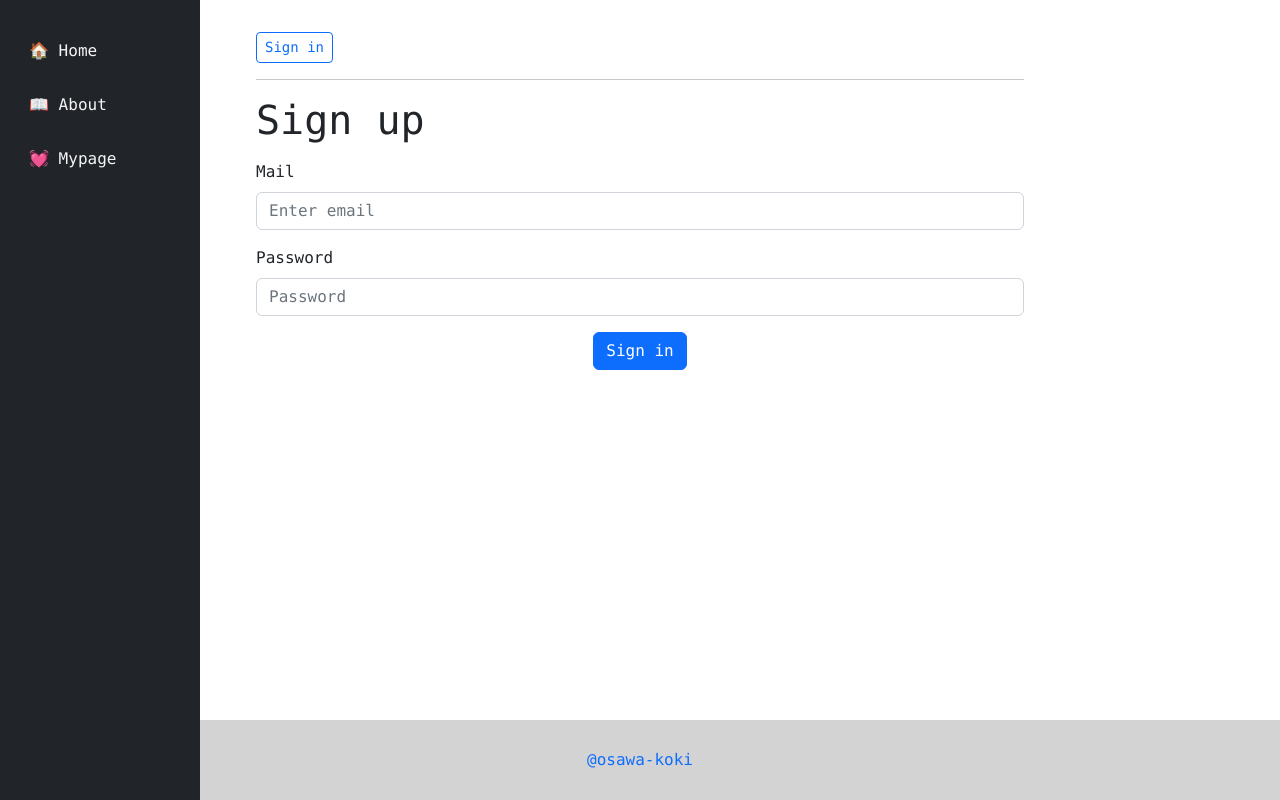
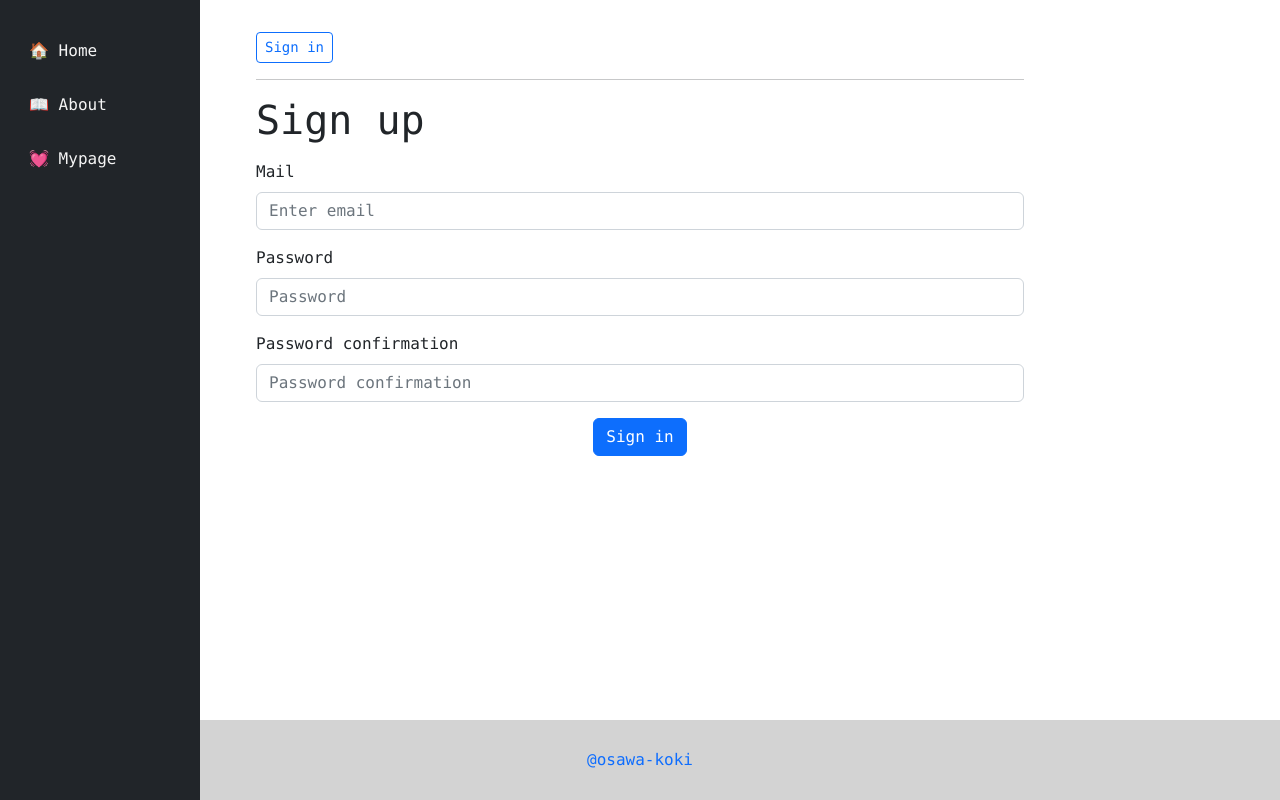
Before and after one commit to osawa-koki/learning-devise-api, a Next.js app in the folder client/: page /mypage in a window 1280 px wide. Both pictures are taken after a click on the button "Sign up". Built offline with nearby package versions, Linux system fonts and the light colour scheme.

Commit message:
SignUpPage

```diff
--- a/client/components/sign_up.tsx
+++ b/client/components/sign_up.tsx
@@ -7,15 +7,16 @@ export default function SignUpPage() {
 
   const [email, setEmail] = React.useState<string>('');
   const [password, setPassword] = React.useState<string>('');
+  const [password_confirmation, setPasswordConfirmation] = React.useState<string>('');
 
   const [error, setError] = React.useState<string | null>(null);
 
   const { sharedData, setSharedData } = useContext(DataContext);
 
-  const Login = async (e) => {
+  const Logup = async (e) => {
     setError(null);
     e.preventDefault();
-    const response = await fetch(`${setting.apiPath}/api/v1/auth/sign_in`, {
+    const response = await fetch(`${setting.apiPath}/api/v1/auth`, {
       method: 'POST',
       headers: {
         'Content-Type': 'application/json',
@@ -24,12 +25,9 @@ export default function SignUpPage() {
       body: JSON.stringify({
         email,
         password,
+        password_confirmation,
       }),
     });
-    if (response.status === 401) {
-      setError('Invalid email or password');
-      return;
-    }
     if (response.status !== 200) {
       setError(`${response.status} ${response.statusText}`);
       return;
@@ -41,7 +39,6 @@ export default function SignUpPage() {
     const uid = response.headers.get('uid');
     const client = response.headers.get('client');
     const access_token = response.headers.get('access-token');
-
 
     if (!uid) {
       setError(`Invalid response: uid is ${uid}`);
@@ -91,11 +88,20 @@ export default function SignUpPage() {
             onChange={(e) => setPassword(e.target.value)}
           />
         </Form.Group>
+        <Form.Group className='mt-3'>
+          <Form.Label>Password confirmation</Form.Label>
+          <Form.Control
+            type="password"
+            placeholder="Password confirmation"
+            value={password_confirmation}
+            onChange={(e) => setPasswordConfirmation(e.target.value)}
+          />
+        </Form.Group>
         <Button
           variant="primary"
           className='d-block mt-3 m-auto'
           type="submit"
-          onClick={Login}
+          onClick={Logup}
         >
           Sign in
         </Button>
```
